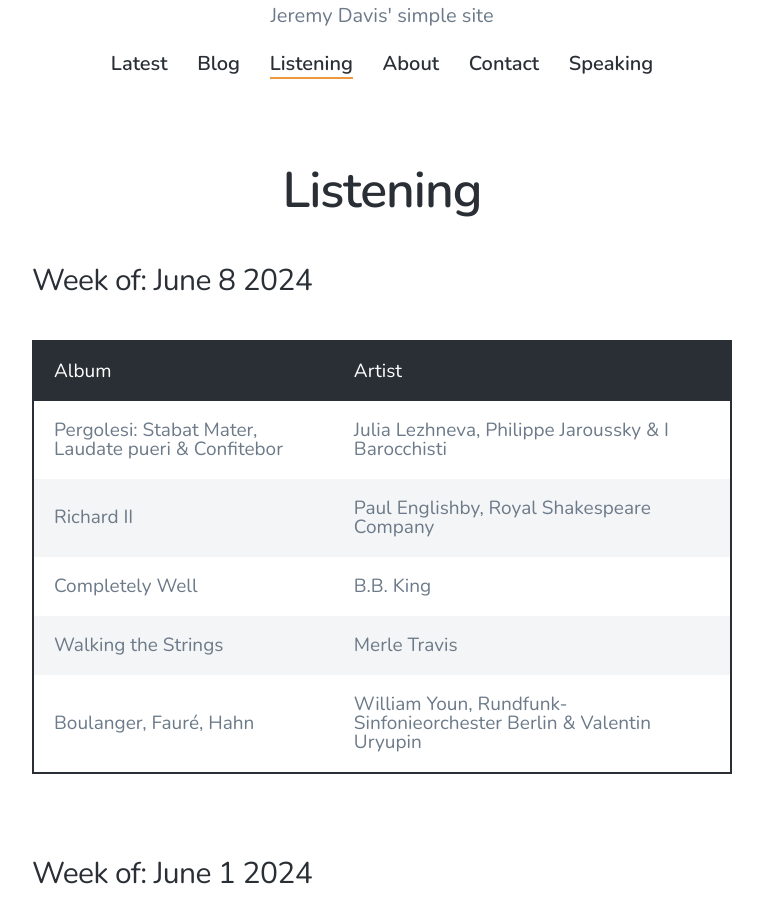
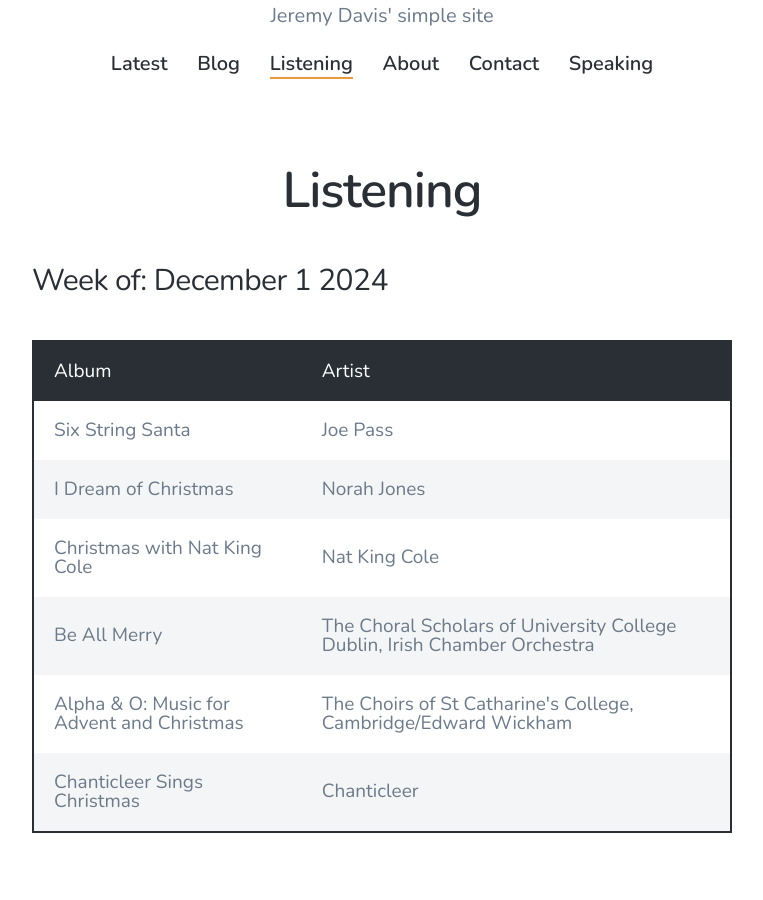
Before and after one commit to jeremyrdavis/jeremyrdavis.github.io, a Jekyll site: the page built from _pages/listening.md, in a window 1280 px wide and 900 px high, scrolled down 296 px. Shown: the whole window, without its empty margins (258-1021 px from the left). Built offline with Jekyll 4.4.1, drawn with Linux system fonts in a browser that asks for light colours; nearby versions of some CDN libraries.

Commit message:
updated streaming

```diff
--- a/_data/streaming.yml
+++ b/_data/streaming.yml
@@ -1,3 +1,18 @@
+- week:
+  date: 2024-12-01
+  albums:
+   - title: Six String Santa
+     artist: Joe Pass
+   - title: I Dream of Christmas
+     artist: Norah Jones
+   - title: Christmas with Nat King Cole
+     artist: Nat King Cole
+   - title: Be All Merry
+     artist: The Choral Scholars of University College Dublin, Irish Chamber Orchestra
+   - title: "Alpha & O: Music for Advent and Christmas"
+     artist: The Choirs of St Catharine's College, Cambridge/Edward Wickham
+   - title: Chanticleer Sings Christmas
+     artist: Chanticleer
 - week:
   date: 2024-06-08
   albums:
```
